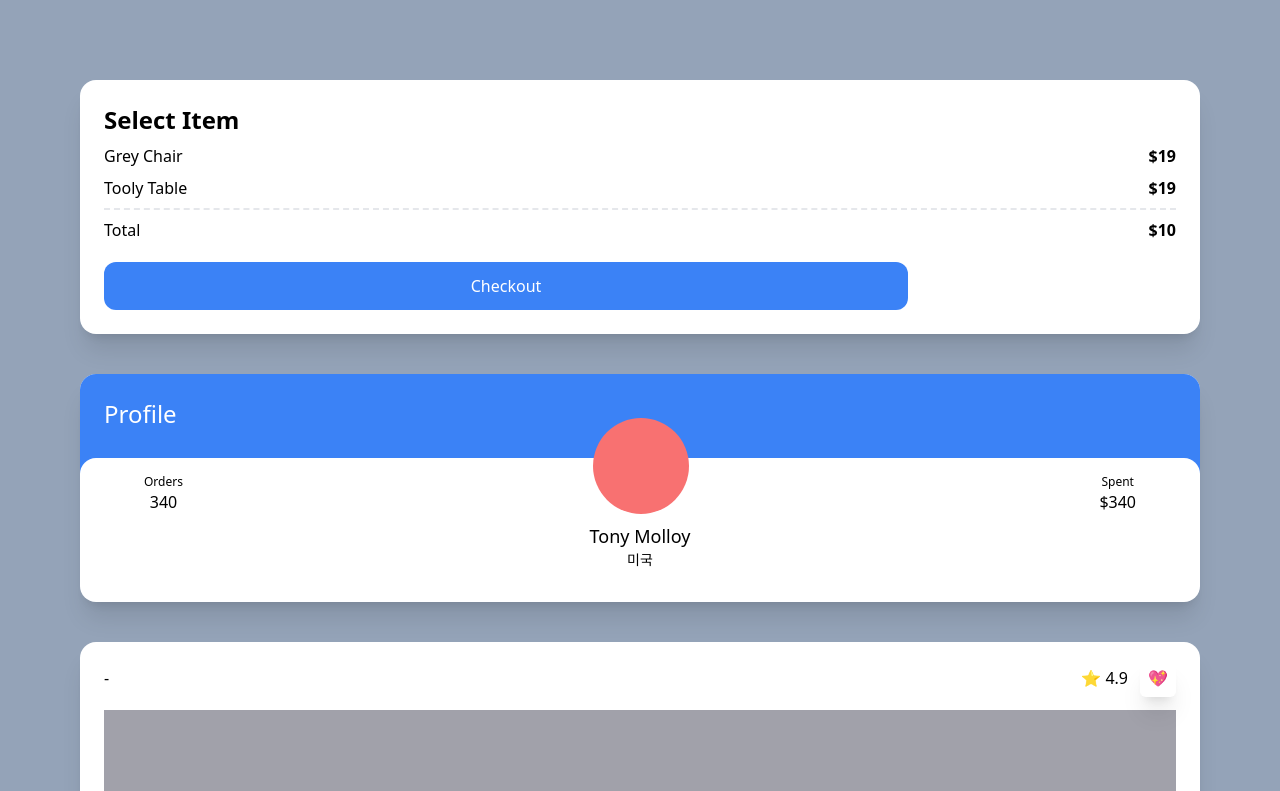
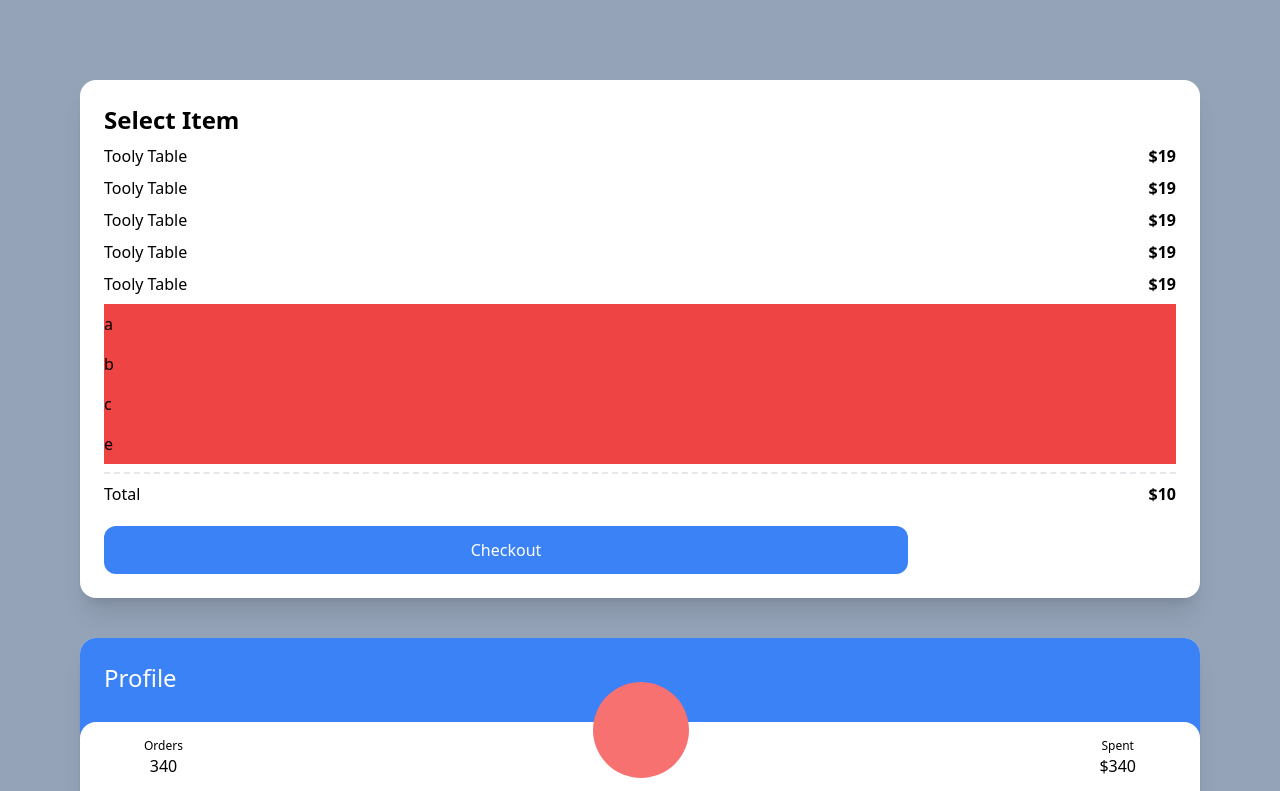
Before and after one commit to flynnpark/carrot-market, a Next.js app: page / in a window 1280 px wide. Shown: the top 791 px of the page. Built offline with nearby package versions, Linux system fonts and the light colour scheme.

Commit message:
4.6 Modifiers for Lists

```diff
--- a/pages/index.tsx
+++ b/pages/index.tsx
@@ -5,14 +5,21 @@ const Home: NextPage = () => {
     <div className="bg-slate-400 py-20 px-20 grid gap-10 min-h-screen">
       <div className="bg-white p-6 rounded-2xl shadow-xl ">
         <span className="font-semibold text-2xl">Select Item</span>
-        <div className="flex justify-between my-2">
-          <span className="text-grey-500">Grey Chair</span>
-          <span className="font-semibold">$19</span>
-        </div>
-        <div className="flex justify-between">
-          <span className="text-grey-500">Tooly Table</span>
-          <span className="font-semibold">$19</span>
-        </div>
+        <ul>
+          {[1, 2, 3, 4, 5].map((i) => (
+            <div key={i} className="flex justify-between my-2 ">
+              <span className="text-grey-500">Tooly Table</span>
+              <span className="font-semibold">$19</span>
+            </div>
+          ))}
+        </ul>
+        <ul>
+          {['a', 'b', 'c', '', 'e'].map((i) => (
+            <li key={i} className="bg-red-500 py-2 empty:hidden">
+              {i}
+            </li>
+          ))}
+        </ul>
         <div className="flex justify-between mt-2 pt-2 border-t-2 border-dashed">
           <span>Total</span>
           <span className="font-semibold">$10</span>
```
